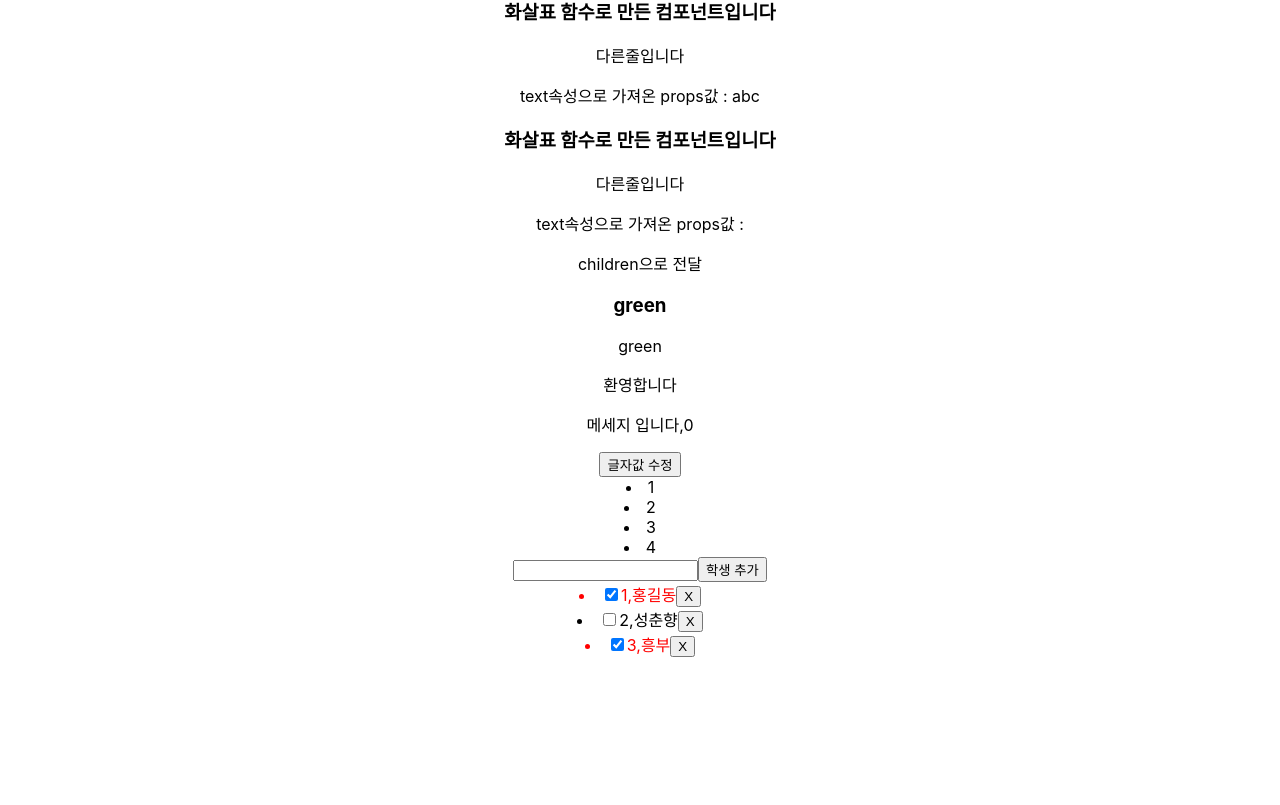
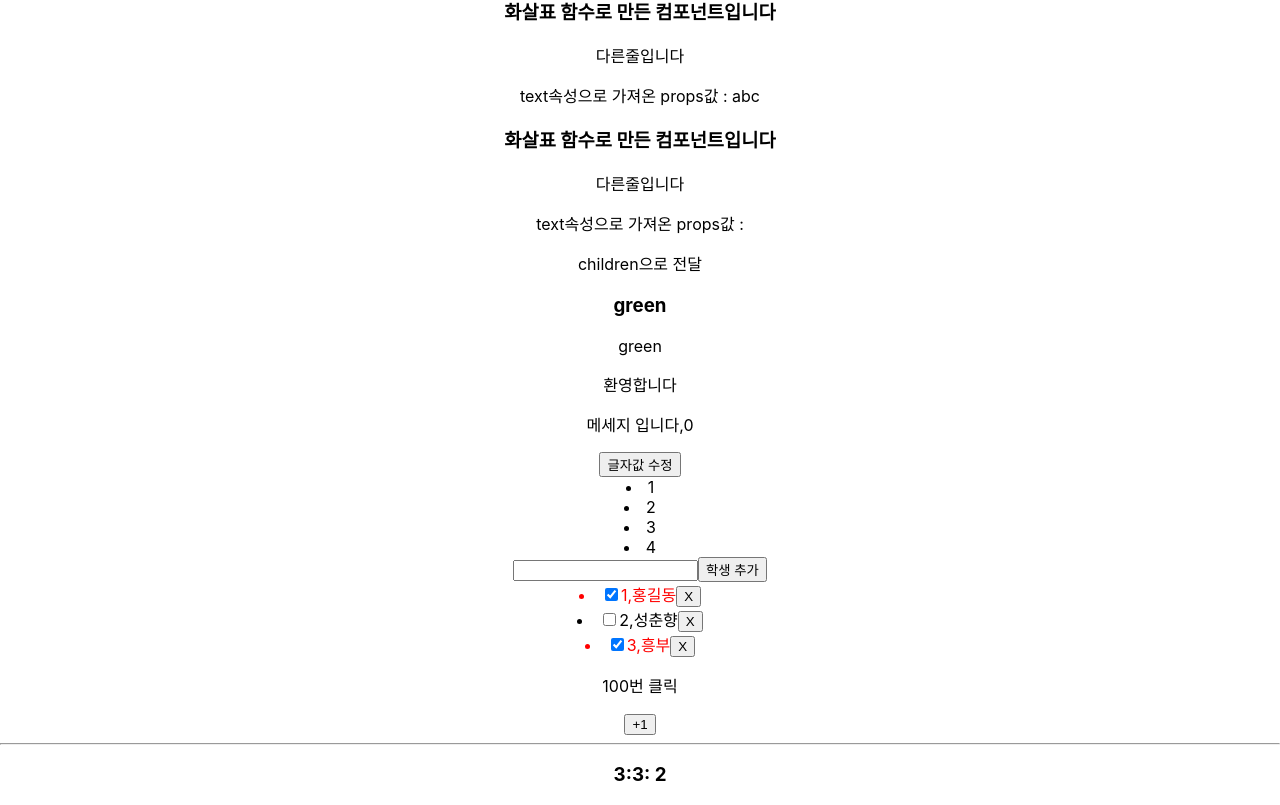
Before and after one commit to KIMPPT/React, a React (Create React App) app in the folder first-react/: page / in a window 1280 px wide. Shown: the part 4153-4958 px from the top of the page. Before the commit the page ends 4810 px from the top, so only its background shows below. Built offline with nearby package versions, Linux system fonts and the light colour scheme.

Commit message:
04101616

```diff
--- a/first-react/src/App.js
+++ b/first-react/src/App.js
@@ -1,4 +1,3 @@
-import logo from "./logo.svg";
 import "./App.css";
 import MyComponent from "./components/MyComponent.js";
 import Login from "./components/LoginComp.js";
@@ -16,6 +15,7 @@ import LifeCycle from "./components/LifeCycle";
 import ArrowComp from "./components/ArrowComp";
 import ArrowTest from "./components/ArrowTest";
 import ArrowState from "./components/ArrowState";
+import EffectHook from "./components/EffectHook";
 /* React에서 오류가 뜨는 이유
 1. 존재하지 않는 컴포넌트 출력(컴포넌트 생성 이후에 이름은 가능하면 바꾸지 말것)
 > 이름을 바꾼 후에는 바꾼 그 이름으로 모든 컴포넌츠 수정
@@ -60,6 +60,8 @@ function App() {
       </ArrowTest>
       {/*함수형 컴포넌트의 state 사용 */}
       <ArrowState/>
+      {/*함수형 컴포넌트의 hook 사용 */}
+      <EffectHook/>
     </div>
   );
 }
--- /dev/null
+++ b/first-react/src/components/EffectHook.jsx
@@ -0,0 +1,52 @@
+import React, {useEffect,useState}from 'react'
+
+export default function EffectHook() {
+    let [count,setCount]=useState(0);
+    let [date,setDate]=useState(new Date());
+    //useEffect를 사용하여 라이프사이클 메서드의 효과를 낼 수 있다
+    //useEffect(()=>{}) 함수를 사용하여 내용 작성
+    //DidMount,DidUpdate 를 함께 쓴 효과
+    useEffect(()=>{
+        document.title=`${count}번 클릭`;
+    })
+    //useEffect를 사용해서 didMount 일 때 사용
+    //useEffect(()=>{},[])
+    //두번째 인자값[] 빈 배열 일 때, 컴포넌트 생성시에 실행
+    useEffect(()=>{
+        setInterval(()=>{
+            setDate(new Date());
+            console.log("실행");
+        },1000)
+    },[]//state나 props 값이 바뀔 때 실행할 수 있도록 하는 공간
+    )
+    //useEffect의 두번째 인자값에 state의 값이 들어갈 때
+    //특정 state값이 바뀌면 useEffect 실행함
+    //useEffect(()=>,[state/props])
+    //[] 배열 안에 여러개의 값을 넣어서 사용가능
+    // 업데이트 시기 : setState(useState의 함수) 실행 될 때
+    useEffect(()=>{
+        //setCount 사용하면 안됨.
+        //업데이트에 참고하고 있는 state의 값을 수정하지 않음
+        setCount(100);
+        console.log("count:",count)
+    },[count,date])
+    //useEffect 이용하여 생성 할 때
+    //alert를 사용하여 "컴포넌트 생성" 경고창 띄우기
+    useEffect(()=>{
+        alert("컴포넌트 생성");
+    },[])
+    //useEffect 이용하여 date 값이 바뀔 때
+    //date의 초를 console.log를 통해 출력
+    useEffect(()=>{
+        console.log("초", date.getSeconds())
+    },[date])
+  return (
+    <div>
+        <p>{count}번 클릭</p>
+        <button
+        onClick={()=>{setCount(count+1)}}>+1</button>
+        <hr />
+        <h3>{date.getHours()}:{ date.getMinutes()}: {date.getSeconds()}</h3>
+    </div>
+  )
+}
```
